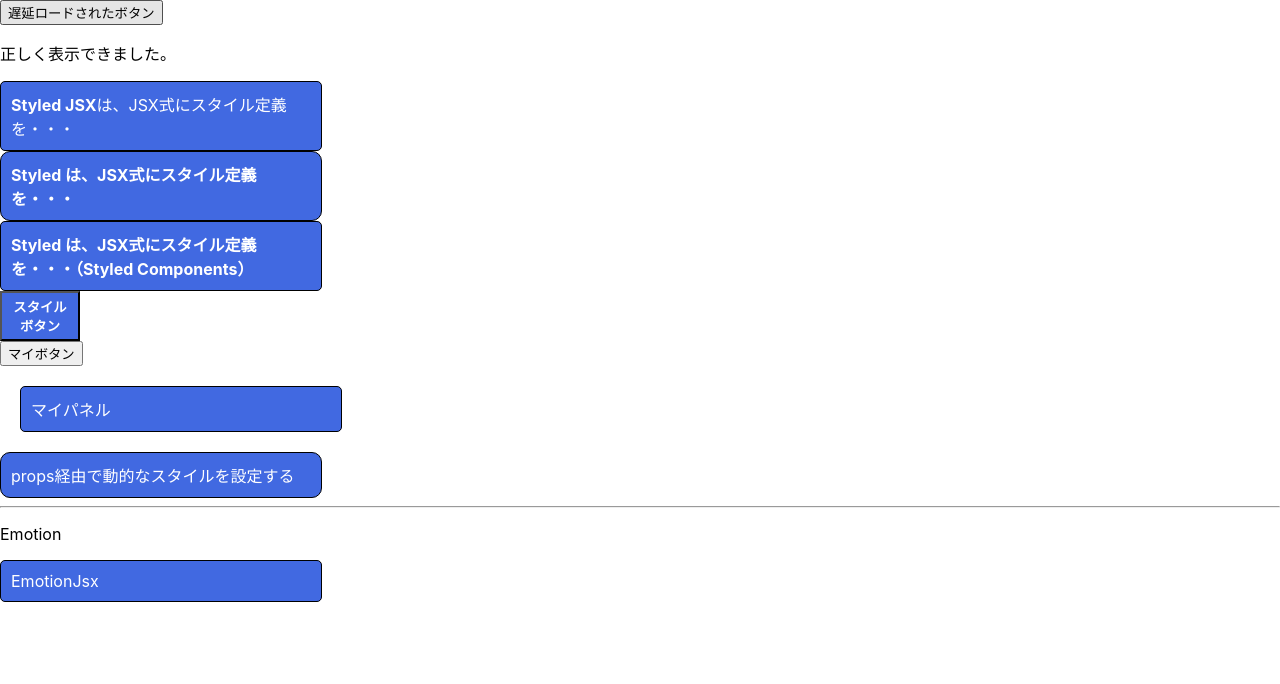
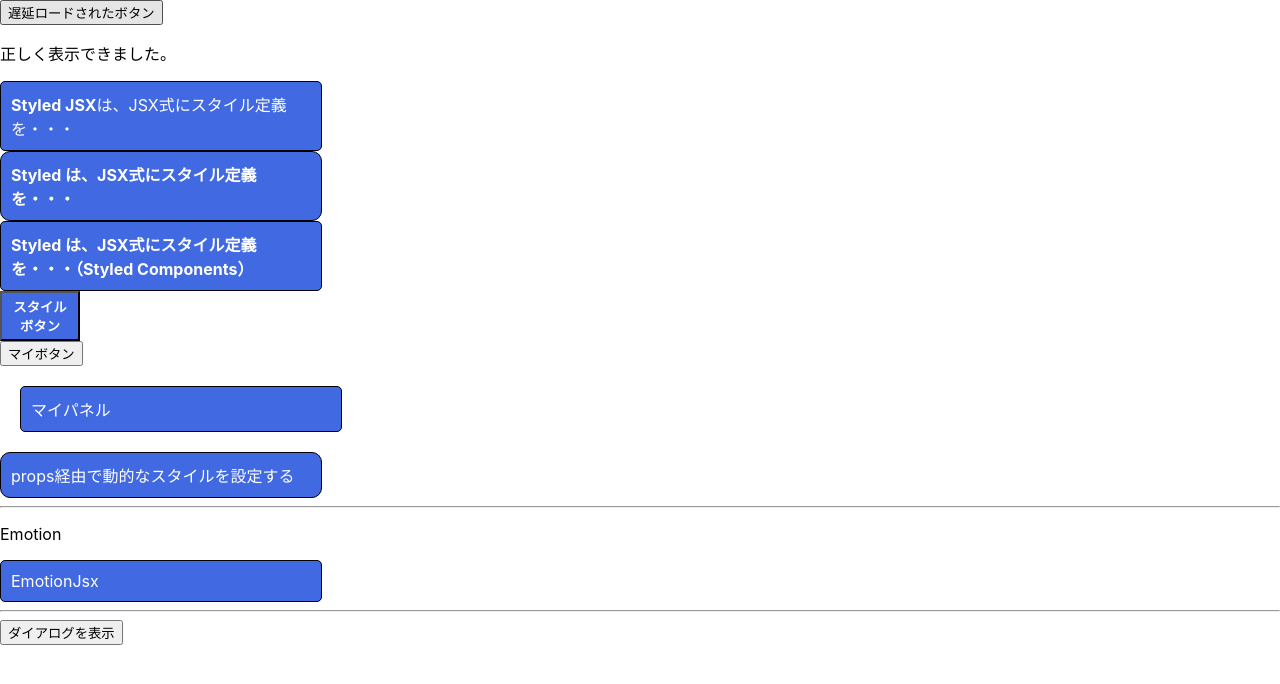
Before and after one commit to Seripro/React-Learning, a React app in the folder chapter5/my-react/: page / in a window 1280 px wide. Shown: the top 684 px of the page. Built offline with nearby package versions, Linux system fonts and the light colour scheme.

Commit message:
ダイアログの実装

```diff
--- /dev/null
+++ b/chapter5/my-react/src/PortalBasic.css
@@ -0,0 +1,13 @@
+.dialog {
+    position: fixed;
+    top: 100px;
+    left: 100px;
+    height: 100px;
+    width: 250px;
+    z-index: 99999;
+    display: block;
+    border: 1px solid black;
+    padding: 5px;
+    background-color: white;
+    box-shadow: 5px;
+}
--- /dev/null
+++ b/chapter5/my-react/src/PortalBasic.js
@@ -0,0 +1,27 @@
+import { useState } from "react";
+import { createPortal } from "react-dom";
+import "./PortalBasic.css";
+
+export default function PortalBasic() {
+  const [show, setShow] = useState(false);
+  const handleDialog = () => setShow((s) => !s);
+  return (
+    <form>
+      <button type="button" onClick={handleDialog} disabled={show}>
+        ダイアログを表示
+      </button>
+      {show && // showがtrueなら&&以下を実行する
+        // createPortal(挿入したいReact要素, 挿入したい場所)
+        createPortal(
+          <div className="dialog">
+            <p>Portalで生成されたダイアログ</p>
+            <button type="button" onClick={handleDialog}>
+              閉じる
+            </button>
+          </div>,
+          // 挿入したい場所のDOM
+          document.getElementById("dialog")
+        )}
+    </form>
+  );
+}
--- a/chapter5/my-react/src/index.js
+++ b/chapter5/my-react/src/index.js
@@ -13,6 +13,7 @@ import { MyButton, MyStyledButton } from "./StyledComp2";
 import StyledCommon from "./StyledCommon";
 import StyledProps from "./StyledProps";
 import EmotionJsx from "./EmotionJsx";
+import PortalBasic from "./PortalBasic";
 
 const root = ReactDOM.createRoot(document.getElementById("root"));
 root.render(
@@ -36,6 +37,11 @@ root.render(
     <hr />
     <p>Emotion</p>
     <EmotionJsx></EmotionJsx>
+    <hr></hr>
+    <>
+      <div id="dialog"></div>
+      <PortalBasic></PortalBasic>
+    </>
   </React.StrictMode>
 );
 
```
